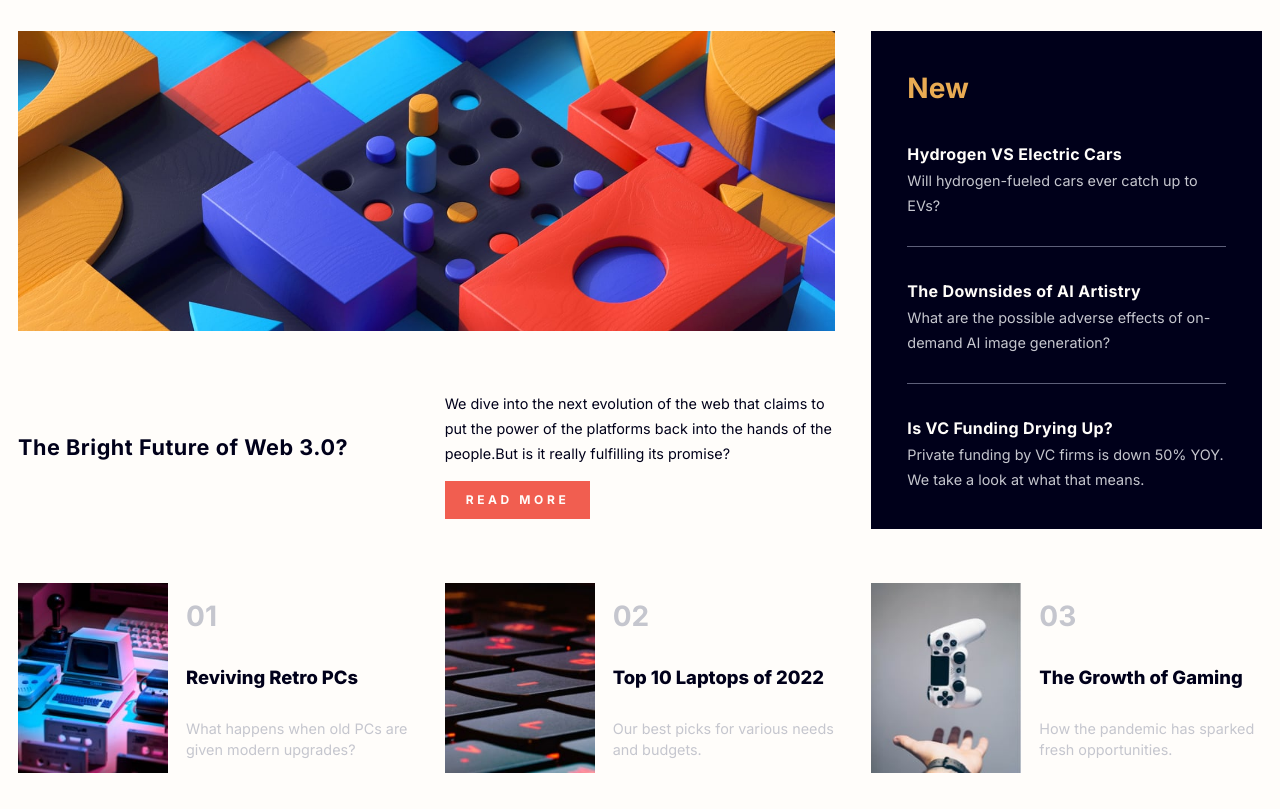
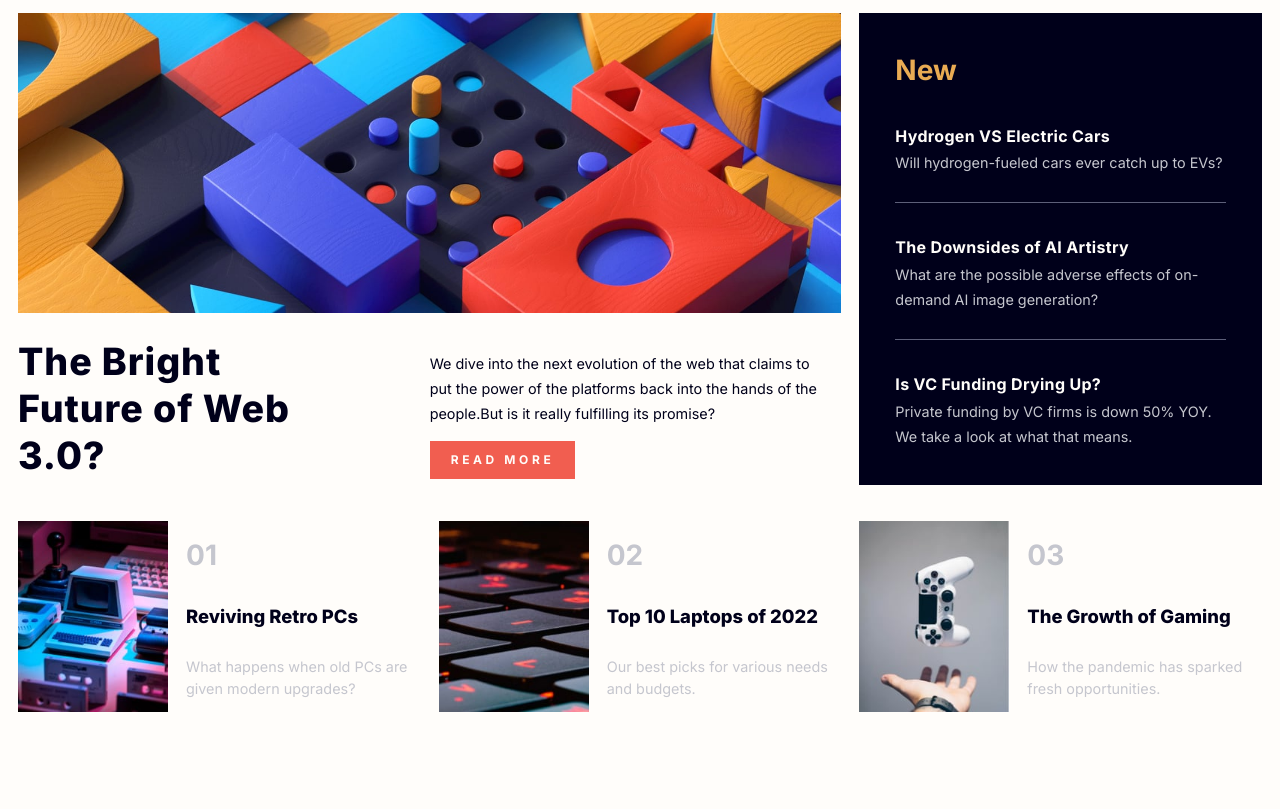
Before and after one commit to Waqas-mpr/news-homepage-main, a plain HTML site: page index.html in a window 1280 px wide. Shown: the part 141-950 px from the top of the page. After the commit the page ends 889 px from the top, so only its background shows below. Drawn offline with Linux system fonts and the light colour scheme.

Commit message:
updated settings

```diff
--- a/style.css
+++ b/style.css
@@ -28,6 +28,8 @@
 
 	--section-height: 42rem;
 	--padding-container: 9.5rem;
+
+	--gap: 1em;
 }
 
 /*--------------------------*/
@@ -148,7 +150,7 @@ select {
 .grid {
 	display: grid;
 	grid-auto-columns: 1fr;
-	gap: 2em;
+	gap: var(--gap);
 	align-content: center;
 
 	grid-template-areas:
@@ -202,8 +204,10 @@ select {
 }
 .primary-navigation {
 	display: flex;
-	gap: 3em;
+	--gap: 3em;
+	gap: var(--gap);
 }
+
 .link {
 	list-style: none;
 }
@@ -298,7 +302,8 @@ select {
 .blog-section {
 	display: grid;
 	padding-block-end: 2em;
-	gap: 1em;
+	--gap: 1em;
+	gap: var(--gap);
 }
 .blog {
 	display: flex;
@@ -365,7 +370,7 @@ select {
 		inset: 0 0 0 30%;
 		background-color: var(--off-white);
 		flex-direction: column;
-		padding: min(20rem, 15vh) 2rem;
+		padding: min(20rem, 15vh) 5rem;
 		margin: 0;
 	}
 }
@@ -382,7 +387,7 @@ select {
 			"four four four"
 			"five five five";
 
-		gap: 2em;
+		gap: var(--gap);
 	}
 
 	/*-------------------------------*/
@@ -405,14 +410,15 @@ select {
 	.bright-future-text-section {
 		display: grid;
 		grid-template-columns: 1fr;
-		gap: 1em;
 		justify-content: space-between;
 		align-items: center;
+
+		padding-inline-end: 1em;
 	}
 
 	.bright-future-title {
-		font-size: var(--fs-700);
-		font-weight: var(--fw-700);
+		font-size: var(--fs-800);
+		font-weight: var(--fw-800);
 		line-height: 1.25em;
 	}
 
@@ -422,7 +428,7 @@ select {
 
 	.blog-section {
 		grid-template-columns: 1fr 1fr;
-		gap: 2em;
+		gap: var(--gap);
 	}
 
 	.thumbnail {
@@ -472,12 +478,15 @@ select {
 	.bright-future-text-section {
 		display: grid;
 		grid-template-columns: repeat(2, 1fr);
-		gap: 2em;
+		gap: var(--gap);
 		justify-content: space-between;
 		align-items: center;
 	}
 
 	.bright-future-title {
+		font-size: var(--fs-900);
+		font-weight: var(--fw-800);
+		line-height: 1.25em;
 		padding-inline-end: 1.75em;
 		letter-spacing: 0.025em;
 	}
@@ -488,7 +497,7 @@ select {
 
 	.blog-section {
 		grid-template-columns: repeat(3, 1fr);
-		gap: 2em;
+		gap: var(--gap);
 	}
 
 	.thumbnail {
```
